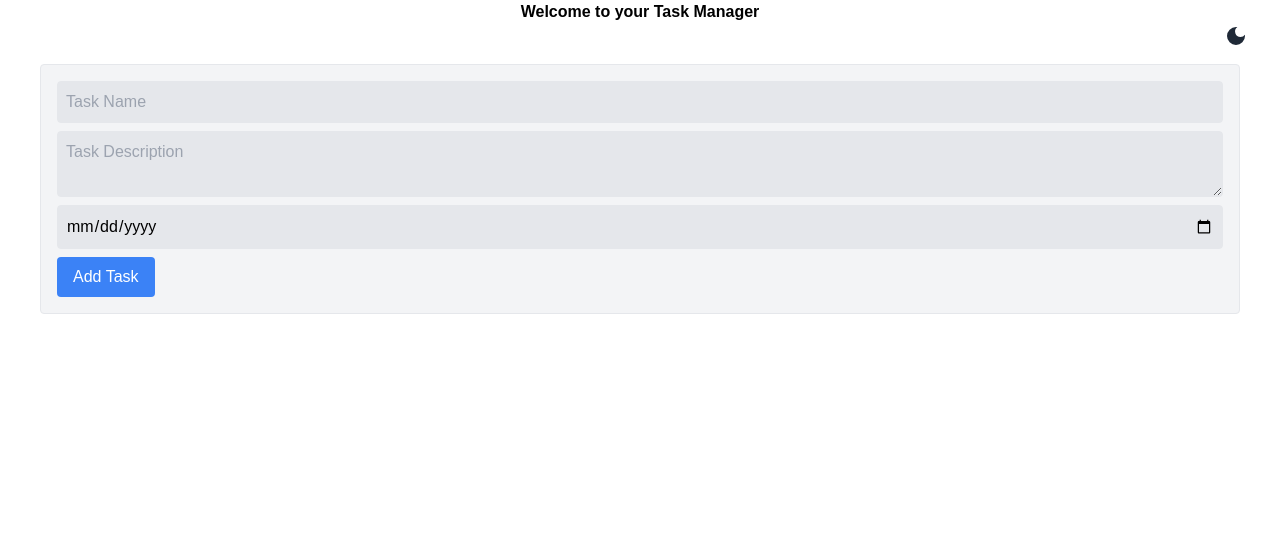
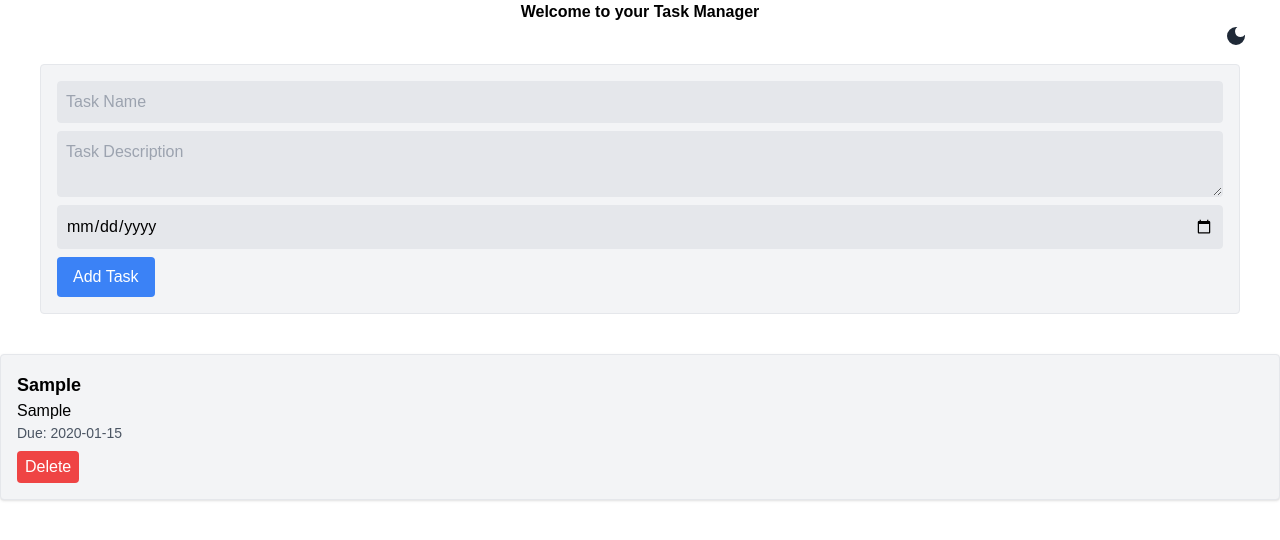
Before and after one commit to Jennnnnie/joc-task-manager, a Next.js app: page / in a window 1280 px wide. Both pictures are taken after typing "Sample", "Sample", "2020-01-15" into the empty fields and a click on the button "Add Task". Shown: the top 540 px of the page. Built offline with nearby package versions, Linux system fonts and the light colour scheme; a web font is replaced by a local one.

Commit message:
Added TaskList.tsx

```diff
--- /dev/null
+++ b/app/components/TaskList.tsx
@@ -0,0 +1,32 @@
+'use client';
+
+import { useTasks } from '../utils/TaskContext';
+
+export default function TaskList() {
+  const [tasks, dispatch] = useTasks();
+
+  const handleDelete = (id: string) => {
+    dispatch({ type: 'deleteTask', payload: id });
+  };
+
+  return (
+    <div className='task-list'>
+      {tasks.map((task: any) => (
+        <div
+          key={task.id}
+          className='task-item border p-4 rounded shadow mb-2 bg-gray-100'
+        >
+          <h2 className='font-bold text-lg'>{task.name}</h2>
+          <p>{task.description}</p>
+          <p className='text-sm text-gray-600'>Due: {task.dueDate}</p>
+          <button
+            className='bg-red-500 text-white px-2 py-1 rounded mt-2'
+            onClick={() => handleDelete(task.id)}
+          >
+            Delete
+          </button>
+        </div>
+      ))}
+    </div>
+  );
+}
--- a/app/page.tsx
+++ b/app/page.tsx
@@ -1,6 +1,7 @@
 'use client';
 
 import TaskForm from './components/TaskForm';
+import TaskList from './components/TaskList';
 import { useDarkMode } from './utils/DarkModeContext';
 import { MdDarkMode, MdLightMode } from 'react-icons/md';
 
@@ -23,6 +24,7 @@ export default function Home() {
         )}
       </button>
       <TaskForm />
+      <TaskList />
     </div>
   );
 }
```
